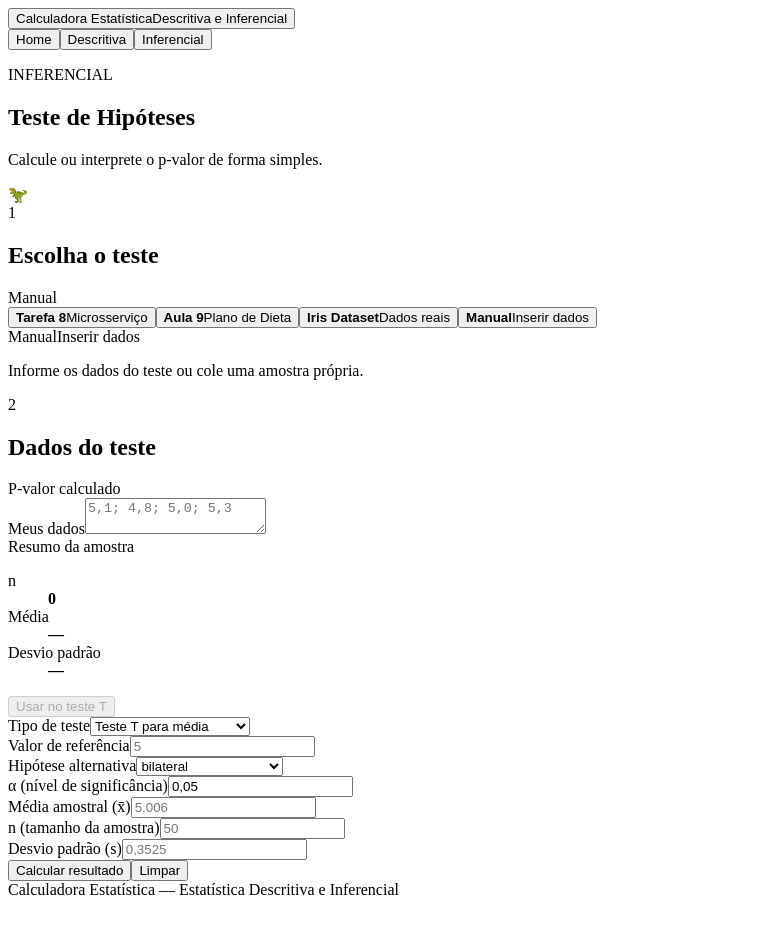
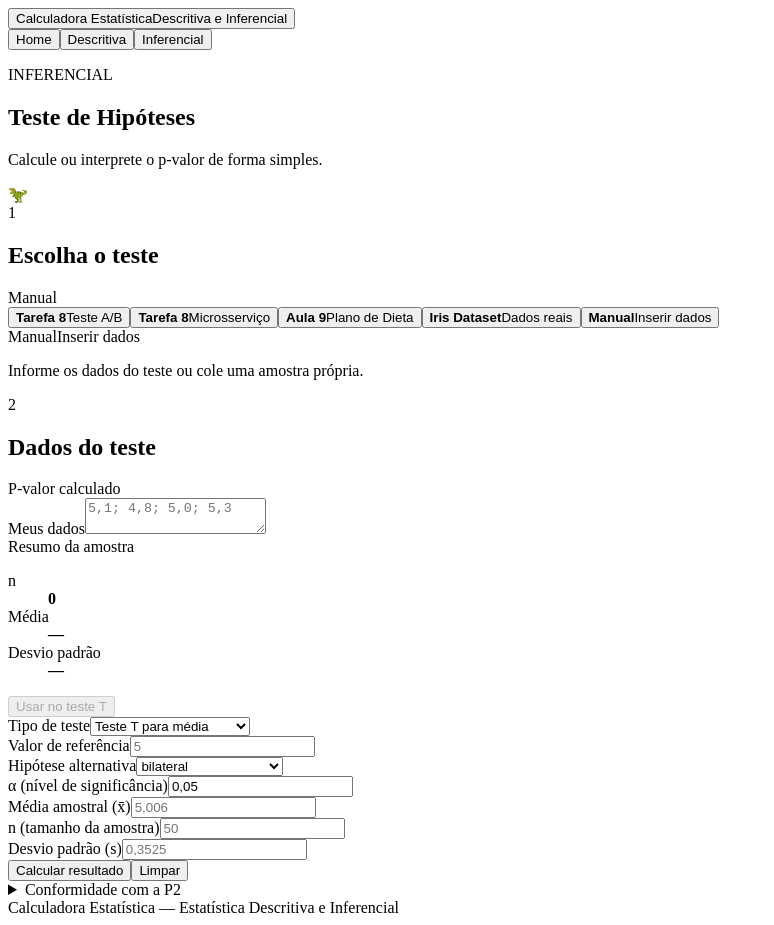
Before and after one commit to mavelynleme/estatistica-inferencial, a React (Vite) app: page / in a window 1280 px wide. Both pictures are taken after a click on the button "Inferencial". Shown: the whole page, without its empty margins (0-774 px from the left). Built offline with nearby package versions, Linux system fonts and the light colour scheme; the HTML template or start-up script is replaced by a standard one.

Commit message:
feat: add complete tarefa 8 hypothesis examples

```diff
--- a/src/components/inferential/ExampleSelector.jsx
+++ b/src/components/inferential/ExampleSelector.jsx
@@ -2,6 +2,12 @@ import { hypothesisExamples } from '../../data/hypothesisExamples'
 import { formatNumber } from '../../utils/hypothesisTests'
 
 const choices = [
+  {
+    id: 'tarefa-8-teste-ab-conversao',
+    title: 'Tarefa 8',
+    subtitle: 'Teste A/B',
+    helper: 'Verifica se a nova cor aumenta a taxa de conversão acima de 3%.',
+  },
   {
     id: 'tarefa-8-microsservico',
     title: 'Tarefa 8',
@@ -89,6 +95,16 @@ export function ExampleSelector({
         <div className="example-meta">
           <span className="badge">{selectedChoice.title}</span>
           <span className="soft-badge">{selectedChoice.subtitle}</span>
+          {selectedExample?.mode === 'given-p-value' ? (
+            <span className="soft-badge">P-valor informado</span>
+          ) : null}
+          {selectedExample?.alternative ? (
+            <span className="soft-badge">
+              {selectedExample.alternative === 'two-sided'
+                ? 'Teste bilateral'
+                : 'Teste unilateral'}
+            </span>
+          ) : null}
           {selectedExample?.sourceLabel?.toLowerCase().includes('uci') ? (
             <>
               <span className="soft-badge">Dados públicos</span>
--- a/src/components/inferential/HypothesisTestCalculator.jsx
+++ b/src/components/inferential/HypothesisTestCalculator.jsx
@@ -3,6 +3,7 @@ import { hypothesisExamples } from '../../data/hypothesisExamples'
 import { ExampleSelector } from './ExampleSelector'
 import { HypothesisResult } from './HypothesisResult'
 import { ManualDataImport } from './ManualDataImport'
+import { P2Compliance } from './P2Compliance'
 import { getIrisExampleWithFallback } from '../../services/publicDataService'
 import {
   buildDecision,
@@ -334,7 +335,8 @@ export function HypothesisTestCalculator() {
       interpretation: buildInterpretation({
         pValue: safePValue,
         alpha: parsed.alpha,
-        expectedConclusion: example?.expectedConclusion,
+        expectedConclusion:
+          example?.resultSummaryConclusion || example?.expectedConclusion,
       }),
       typeIExplanation: example?.typeIExplanation || getDefaultTypeI(targetForm),
       typeIIExplanation: example?.typeIIExplanation || getDefaultTypeII(targetForm),
@@ -599,6 +601,7 @@ export function HypothesisTestCalculator() {
           </section>
 
           <HypothesisResult result={result} />
+          <P2Compliance />
         </div>
       </section>
     </>
--- /dev/null
+++ b/src/components/inferential/P2Compliance.jsx
@@ -0,0 +1,22 @@
+const complianceItems = [
+  'Opção 6: Teste de Hipóteses com cálculo do P-Valor',
+  'Exercícios da Tarefa 8 incluídos',
+  'Exemplo com dados públicos reais',
+  'Interface integrada com Estatística Descritiva',
+  'Modo p-valor informado e modo p-valor calculado',
+]
+
+export function P2Compliance() {
+  return (
+    <section className="flow-section compliance-section">
+      <details>
+        <summary>Conformidade com a P2</summary>
+        <ul className="compliance-list">
+          {complianceItems.map((item) => (
+            <li key={item}>{item}</li>
+          ))}
+        </ul>
+      </details>
+    </section>
+  )
+}
--- a/src/data/hypothesisExamples.js
+++ b/src/data/hypothesisExamples.js
@@ -4,6 +4,32 @@ import {
 } from '../services/publicDataService'
 
 export const hypothesisExamples = [
+  {
+    id: 'tarefa-8-teste-ab-conversao',
+    title: 'Tarefa 8 — Teste A/B de Conversão',
+    description:
+      'Uma equipe de UX/UI propôs uma nova cor para o botão “Finalizar Compra” em um e-commerce. A taxa de conversão atual é de 3%. A equipe quer testar se a nova cor aumenta a taxa de conversão. O teste obteve p-valor de 0,018, com α = 0,05.',
+    sourceLabel: 'Tarefa 8 — Teste de Hipóteses',
+    mode: 'given-p-value',
+    testType: '',
+    category: 'proportion',
+    parameter: 'p',
+    context: 'taxa de conversão do botão Finalizar Compra',
+    hypothesizedValue: 0.03,
+    unit: '',
+    alternative: 'right',
+    alpha: 0.05,
+    pValue: 0.018,
+    inputs: {},
+    expectedConclusion:
+      'Como o p-valor é menor ou igual ao nível de significância, há evidência estatística suficiente para rejeitar H₀. Portanto, a nova cor pode ser considerada associada a um aumento estatisticamente significativo na taxa de conversão.',
+    resultSummaryConclusion:
+      'Há evidência estatística suficiente para afirmar que a nova cor aumenta a taxa de conversão.',
+    typeIExplanation:
+      'Erro Tipo I neste contexto seria concluir que a nova cor aumenta a taxa de conversão, rejeitando H₀, quando na verdade ela não aumenta. A consequência prática seria a empresa adotar uma alteração visual sem ganho real de conversão, tomando uma decisão de negócio equivocada.',
+    typeIIExplanation:
+      'Erro Tipo II neste contexto seria não rejeitar H₀, concluindo que não há evidência de aumento, quando na verdade a nova cor realmente aumenta a taxa de conversão. A consequência prática seria a empresa deixar de adotar uma melhoria que poderia gerar mais vendas.',
+  },
   {
     id: 'aula-9-plano-dieta',
     title: 'Aula 9 — Plano de Dieta',
--- a/src/styles/global.css
+++ b/src/styles/global.css
@@ -879,6 +879,38 @@ select option {
   transform: rotate(90deg);
 }
 
+.compliance-section {
+  padding: 18px 20px;
+}
+
+.compliance-section summary {
+  cursor: pointer;
+  color: var(--text-main);
+  font-weight: 850;
+}
+
+.compliance-list {
+  display: grid;
+  gap: 8px;
+  margin: 14px 0 0;
+  padding: 0;
+  list-style: none;
+}
+
+.compliance-list li {
+  display: flex;
+  align-items: center;
+  gap: 8px;
+  color: var(--text-soft);
+  font-size: 0.94rem;
+}
+
+.compliance-list li::before {
+  content: "✓";
+  color: #86efac;
+  font-weight: 900;
+}
+
 .detail-content {
   border-top: 1px solid var(--border-soft);
   padding: 16px;
```
